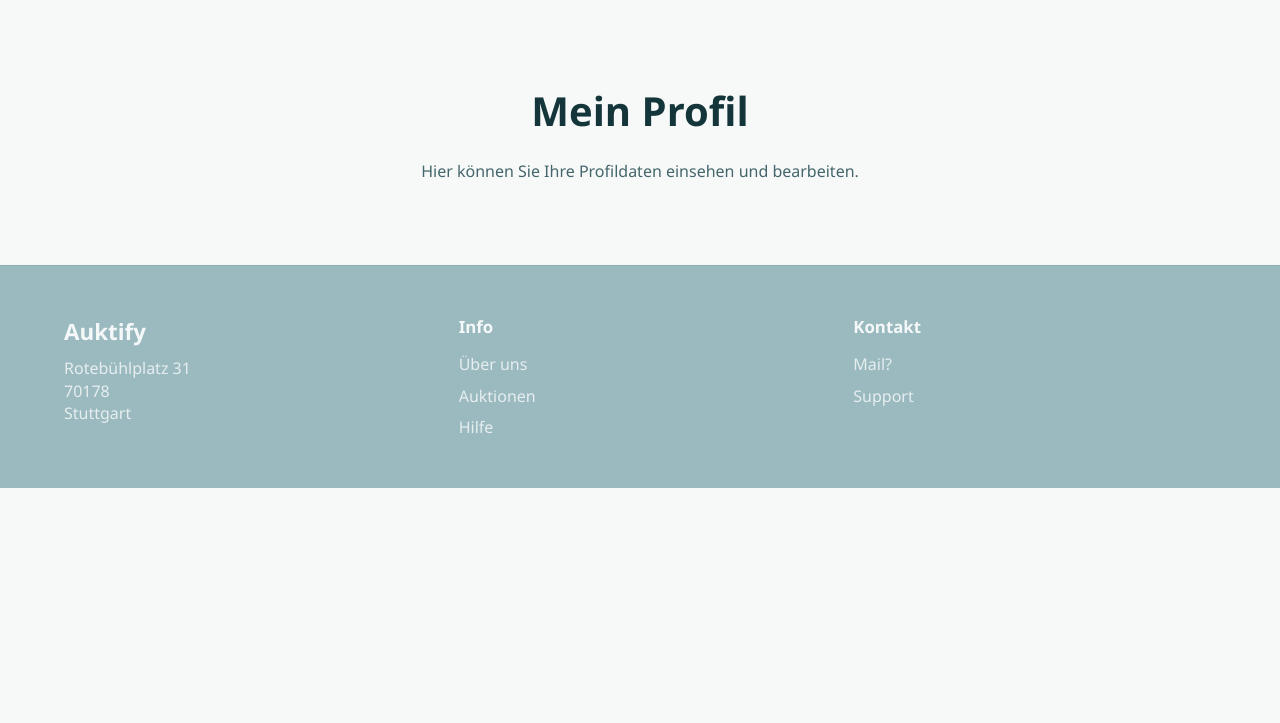
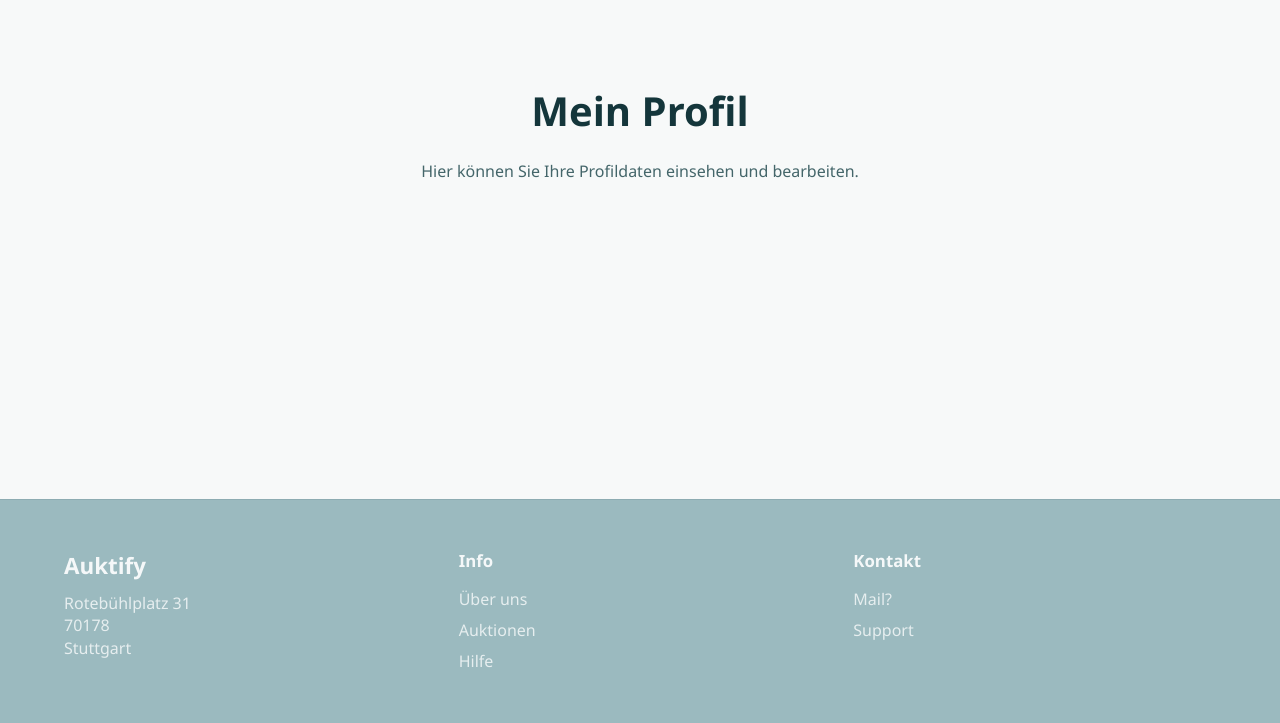
Before and after one commit to ChristianW12/php-programmierprojekt, a PHP site: page /profile.php in a window 1280 px wide. Shown: the part 77-800 px from the top of the page. Run offline with PHP 8.4, Linux system fonts and the light colour scheme.

Commit message:
changed ReadMe

```diff
--- a/php/projekt/styles/styles.css
+++ b/php/projekt/styles/styles.css
@@ -212,6 +212,7 @@ main {
     display: flex;
     flex-direction: column;
     gap: 0;
+    flex: 1 0 auto;
 }
 
 .section {
```
Also changed, not shown: README.md.
